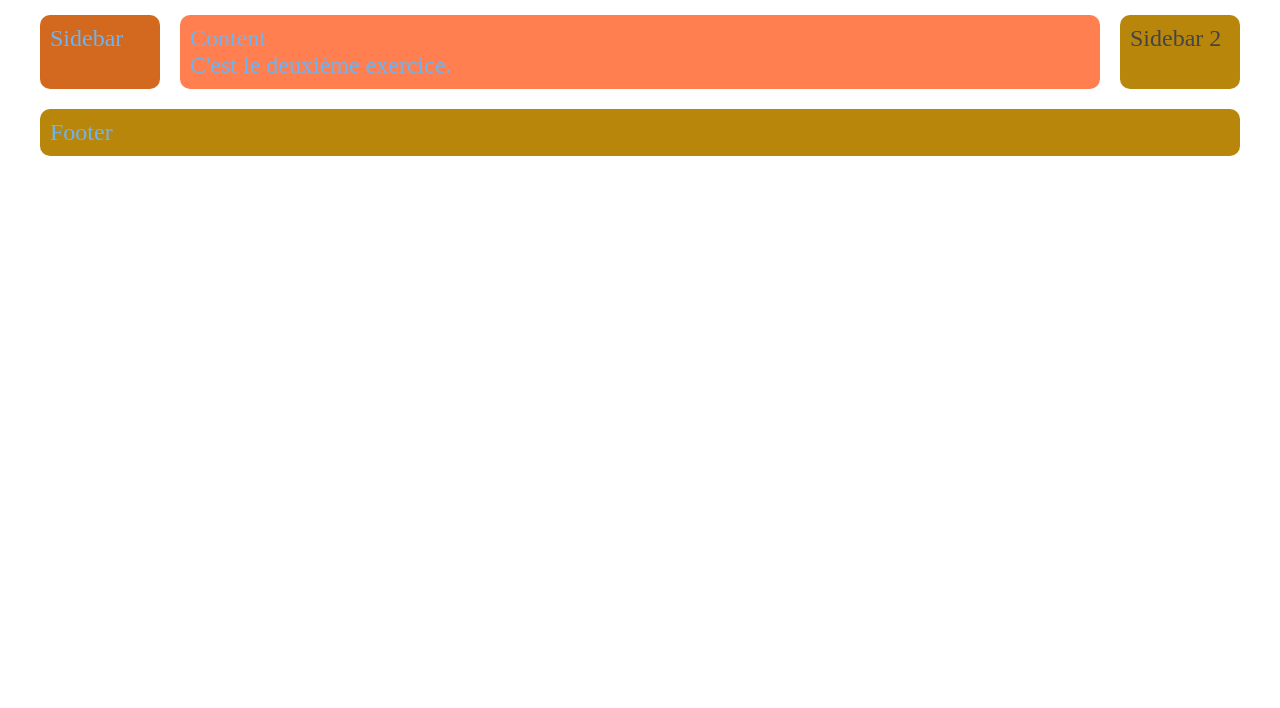
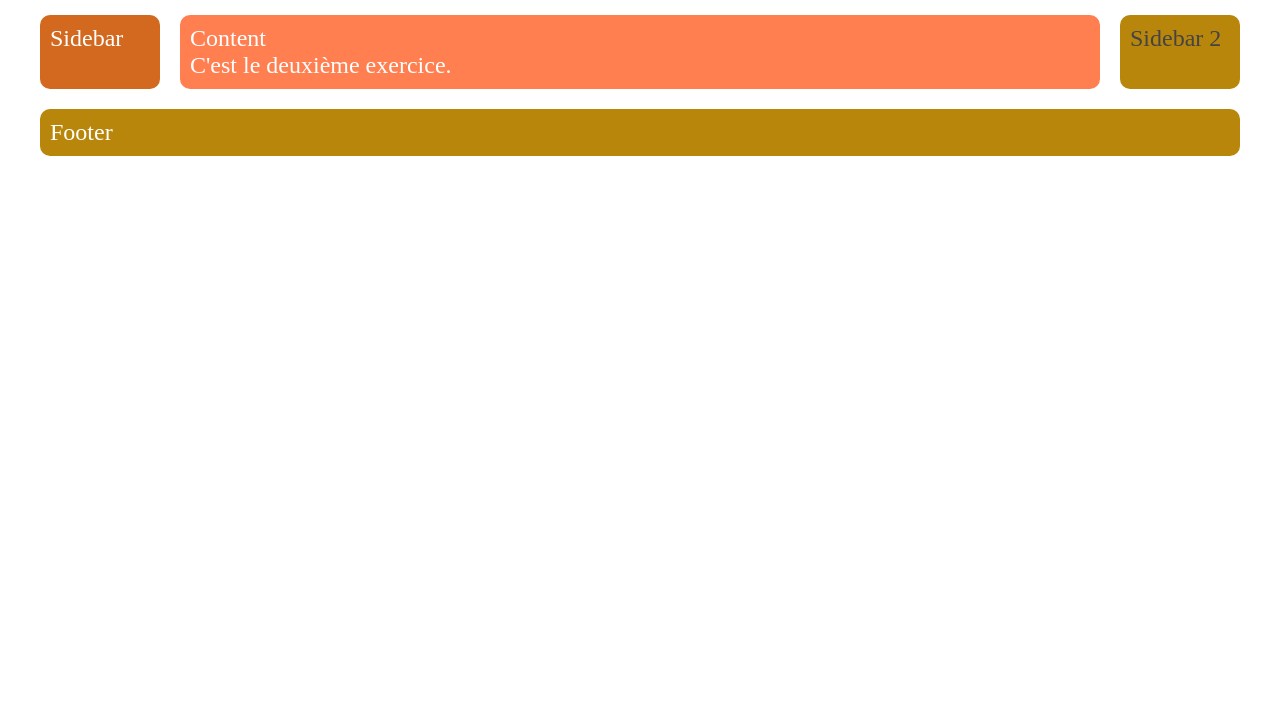
Before and after one commit to Jfbranchaud/Exercice-2, a plain HTML site: page index.htm in a window 1280 px wide. Shown: the part 92-800 px from the top of the page. Drawn offline with Linux system fonts and the light colour scheme.

Commit message:
texte blanc

```diff
--- a/CSS/style.css
+++ b/CSS/style.css
@@ -68,7 +68,7 @@ body {
 
   .box {
     background-color: #444;
-    color: rgb(108, 180, 243);
+    color: #fff;
     border-radius: 10px;
     padding: 10px;
     font-size: 150%;
```
